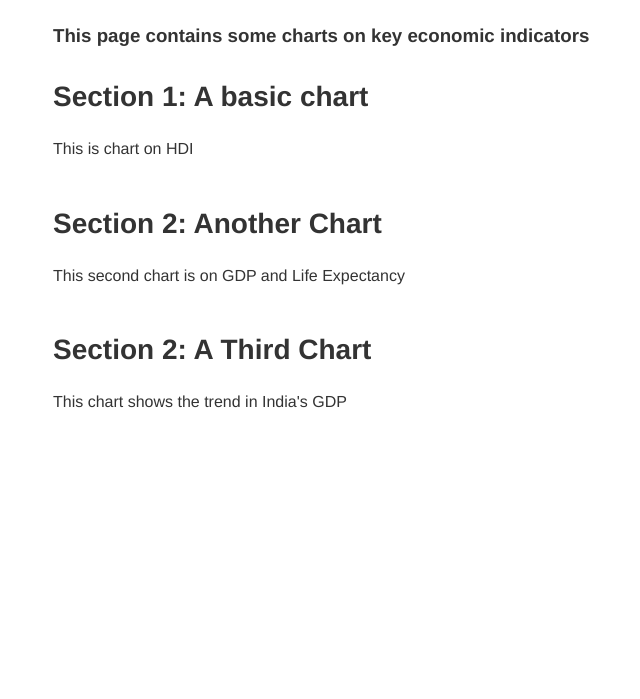
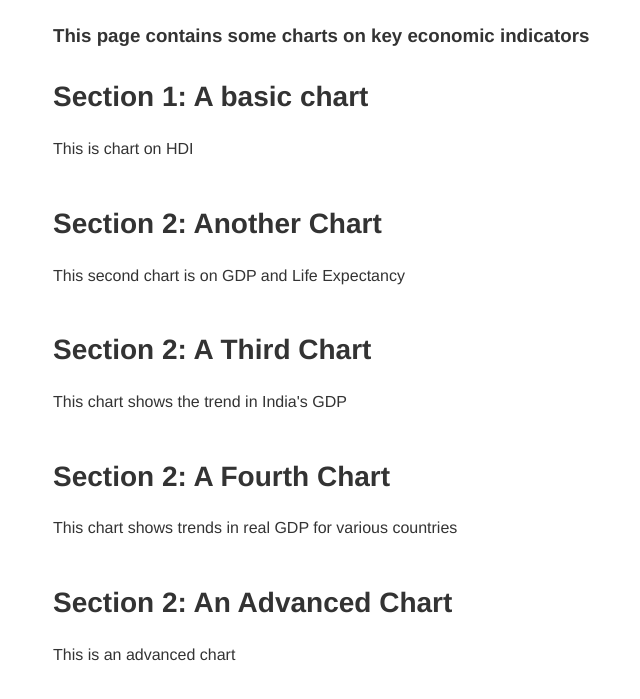
Before and after one commit to sushantranjan85/sushantranjan85.github.io, a plain HTML site: page index.html in a window 1280 px wide. Shown: the part 189-888 px from the top of the page, without its empty margins (187-827 px from the left). Before the commit the page ends 800 px from the top, so only its background shows below. Drawn offline with Linux system fonts and the light colour scheme; a script that the page names is missing.

Commit message:
modified

```diff
--- a/index.html
+++ b/index.html
@@ -81,6 +81,26 @@
         <figure id="figure_3"></figure> <!-- we give it an id so we can put a vega-lite graph here with VegaEmbed -->
     </section>
 
+    <section>
+        <div class="chart-description"> <!-- we are grouping the title and description together so we can style them together -->
+            <h2>Section 2: A Fourth Chart</h2>
+            <p> <!-- This is a paragraph, it's the main way to display text on a web page -->
+                This chart shows trends in real GDP for various countries
+            </p>
+        </div>
+        <figure id="figure_4"></figure> <!-- we give it an id so we can put a vega-lite graph here with VegaEmbed -->
+    </section>
+
+    <section>
+        <div class="chart-description"> <!-- we are grouping the title and description together so we can style them together -->
+            <h2>Section 2: An Advanced Chart</h2>
+            <p> <!-- This is a paragraph, it's the main way to display text on a web page -->
+                This is an advanced chart
+            </p>
+        </div>
+        <figure id="figure_5"></figure> <!-- we give it an id so we can put a vega-lite graph here with VegaEmbed -->
+    </section>
+
     <!-- Do you want to add more sections? -->
         <!-- Try copying pasting the section above -->
         <!-- You'll need to change the id of the figure "<figure id="figure_3"... -->
@@ -94,10 +114,14 @@
         var figure_1_spec = "basic_chart_example.json"; // We're storing the URL of the graph we want to display in a variable
         var figure_2_spec = "https://raw.githubusercontent.com/EconomicsObservatory/courses/main/2/advanced_chart_example.json";
         var figure_3_spec = "Chart3.json";
+        var figure_4_spec = "Chart2.json";
+        var figure_5_spec = "example_advanced2.json";
 
         vegaEmbed('#figure_1', figure_1_spec) // We're using the vegaEmbed function to put a graph in the element with id figure_1
         vegaEmbed('#figure_2', figure_2_spec)
         vegaEmbed('#figure_3', figure_3_spec)
+        vegaEmbed('#figure_4', figure_4_spec)
+        vegaEmbed('#figure_5', figure_5_spec)
 
         // Do you want to add more graphs?
         // try defining a new variable for figure_3_spec, adding VegaEmbed for figure_3, and adding a new section in the HTML
```
